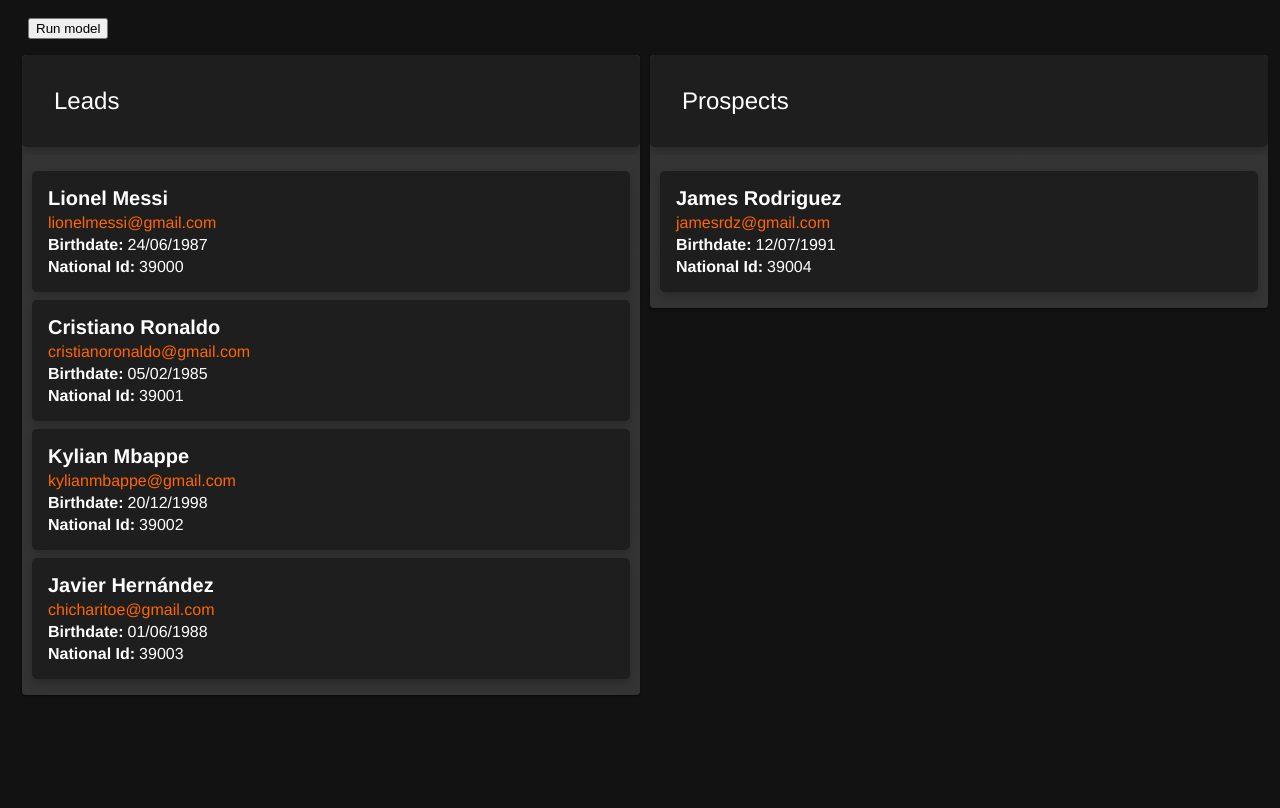
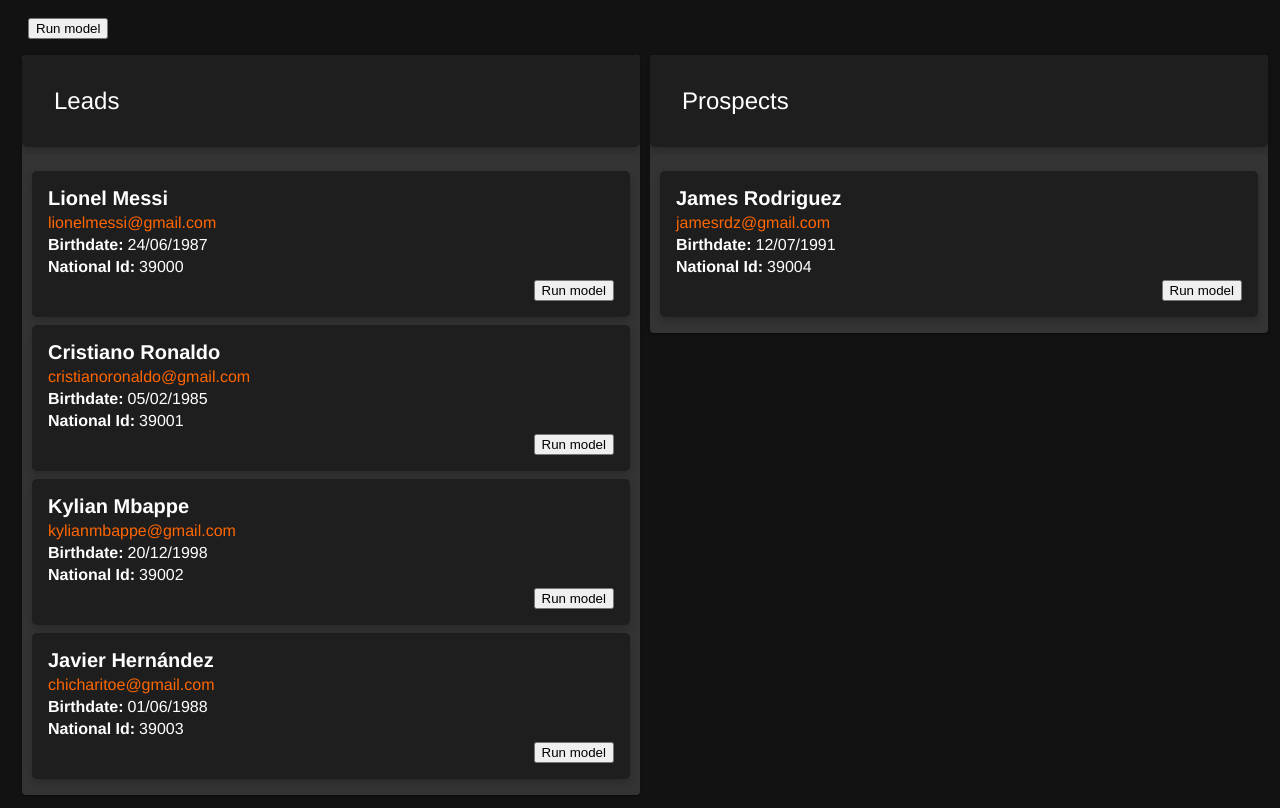
Before and after one commit to alanmaranto/crm-sales, a React (Vite) app: page / in a window 1280 px wide. Built offline with nearby package versions, Linux system fonts and the light colour scheme; data requests are answered from the project's data file; what react-toast-notifications would draw is missing.

Commit message:
refactor: create sales user card

```diff
--- a/src/components/crm/SalesColumn.jsx
+++ b/src/components/crm/SalesColumn.jsx
@@ -1,9 +1,9 @@
 import React from "react";
 import { Card, GridItem, Paper } from "../../atomic-ui/atoms";
 import { ListPaper } from "../../atomic-ui/molecules";
-import "./crm.scss";
+import { SalesUserCard } from "./SalesUserCard";
 
-export const SalesColumn = ({ users, title, status }) => {
+export const SalesColumn = ({ users, title, status, onClick }) => {
   return (
     <GridItem>
       <Paper>
@@ -11,29 +11,12 @@ export const SalesColumn = ({ users, title, status }) => {
         <ListPaper>
           {users
             .filter((user) => user.status === status)
-            .map(({ nationalId, birthdate, firstName, lastName, email }) => (
-              <Card type="secondary" key={nationalId}>
-                <div className="crm-card-container">
-                  <span className="crm-card-container--name">
-                    {firstName} {lastName}
-                  </span>
-                  <span className="crm-card-container--email">{email}</span>
-                  <div className="crm-card-container--key">
-                    Birthdate:
-                    <span className="crm-card-container--key__value">
-                      {birthdate}
-                    </span>
-                  </div>
-                  <div className="crm-card-container--key">
-                    National Id:
-                    <span className="crm-card-container--key__value">
-                      {nationalId}
-                    </span>
-                  </div>
-                  {/* useDate-fns to visualize */}
-                  {/* <span>National Id: {nationalId}</span> */}
-                </div>
-              </Card>
+            .map((user) => (
+              <SalesUserCard
+                key={user.nationalId}
+                data={user}
+                onSubmit={onClick}
+              />
             ))}
         </ListPaper>
       </Paper>
--- /dev/null
+++ b/src/components/crm/SalesUserCard.jsx
@@ -0,0 +1,40 @@
+import React from "react";
+import { Card } from "../../atomic-ui/atoms";
+import "./sales-card.scss";
+
+export const SalesUserCard = ({ data, onSubmit }) => {
+  return (
+    <Card type="secondary" key={data.nationalId}>
+      <div className="sales-card-container">
+        <>
+          <span className="sales-card-container--name">
+            {data.firstName} {data.lastName}
+          </span>
+          <span className="sales-card-container--email">{data.email}</span>
+          <div className="sales-card-container--key">
+            Birthdate:
+            <span className="sales-card-container--key__value">
+              {data.birthdate}
+            </span>
+          </div>
+          <div className="sales-card-container--key">
+            National Id:
+            <span className="sales-card-container--key__value">
+              {data.nationalId}
+            </span>
+          </div>
+          {/* useDate-fns to visualize */}
+          {/* <span>National Id: {nationalId}</span> */}
+        </>
+        <div className="sales-card-container--btn-container">
+          <button
+            className="sales-card-container--btn-container__btn"
+            onClick={(e) => onSubmit(e, data)}
+          >
+            Run model
+          </button>
+        </div>
+      </div>
+    </Card>
+  );
+};
--- /dev/null
+++ b/src/components/crm/sales-card.scss
@@ -0,0 +1,38 @@
+@import "../../styles/main.scss";
+
+.sales-card-container {
+  display: flex;
+  flex-direction: column;
+  gap: 4px;
+  &--name {
+    font-size: $font-header;
+    font-weight: 600;
+    text-transform: capitalize;
+  }
+  &--email {
+    font-size: $font-body;
+    font-weight: 400;
+    color: $brand-primary;
+    word-break: break-word;
+  }
+  &--key {
+    font-weight: 600;
+    display: flex;
+    gap: 4px;
+    &__value {
+      font-weight: 300;
+    }
+  }
+  &--btn-container {
+    opacity: 1;
+    // transition: opacity ease-in-out 0.3s
+    display: flex;
+    justify-content: end;
+    &__btn {
+      &:hover {
+        opacity: 1;
+        cursor: pointer;
+      }
+    }
+  }
+}
```
